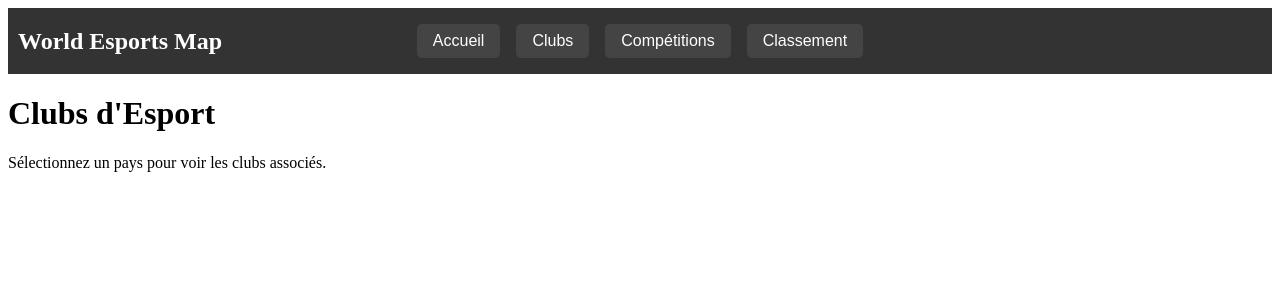
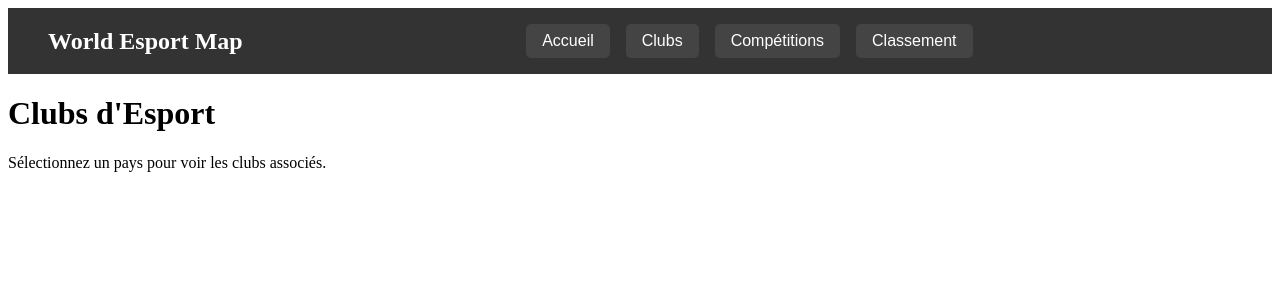
Before and after one commit to LighRing/WorldEsportMap, a React (Vite) app: page /clubs in a window 1280 px wide. Shown: the top 300 px of the page. Built offline with nearby package versions, Linux system fonts and the light colour scheme.

Commit message:
Fixation de la map
- Blocage de la carte sur les côtés
- Réglage du zoom de base
- Ajout redirection quand cliquer sur logo

```diff
--- a/src/components/InteractiveMap.jsx
+++ b/src/components/InteractiveMap.jsx
@@ -28,6 +28,11 @@ const hoverStyle = {
   color: "#003366", // Couleur de bordure au survol
 };
 
+const bounds = [
+  [-90, -180], // Sud-Ouest (latitude minimale, longitude minimale)
+  [90, 180],   // Nord-Est (latitude maximale, longitude maximale)
+];
+
 const InteractiveMap = () => {
   const [hoveredCountry, setHoveredCountry] = useState(null);
   const [hoveredClubs, setHoveredClubs] = useState([]);
@@ -57,7 +62,15 @@ const InteractiveMap = () => {
 
   return (
     <div className="mapContainer">
-      <MapContainer center={[20, 10]} zoom={2} className="leafletMap">
+      <MapContainer
+        center={[20, 10]} // Centre initial de la carte
+        zoom={2.3} // Zoom initial
+        minZoom={2.3} // Zoom minimal
+        maxZoom={10} // Zoom maximal
+        className="leafletMap"
+        maxBounds={bounds} // Limite de déplacement
+        maxBoundsViscosity={1.0} // Viscosité pour empêcher le déplacement hors limites
+      >
         <TileLayer
           url="https://{s}.tile.openstreetmap.org/{z}/{x}/{y}.png"
           attribution="&copy; OpenStreetMap contributors"
--- a/src/components/navbar.jsx
+++ b/src/components/navbar.jsx
@@ -5,7 +5,9 @@ import "../styles/navbar.css";
 const Navbar = () => {
   return (
     <nav className="navbar">
-      <h1 className="navbar-logo">World Esports Map</h1>
+      <Link to="/" className="navbar-logo">
+        World Esport Map
+      </Link>
       <ul className="navbar-links">
         <li>
           <button>
--- a/src/styles/navbar.css
+++ b/src/styles/navbar.css
@@ -1,43 +1,39 @@
 .navbar {
   display: flex;
-    justify-content: center; /* Centre tous les éléments horizontalement */
-    align-items: center; /* Centre les éléments verticalement */
+  justify-content: space-between; /* Espacement entre le logo et les boutons */
+  align-items: center;
   background-color: #333; /* Couleur de fond */
   padding: 1em;
   color: white;
-    position: relative; /* Nécessaire si le logo est à repositionner */
 }
 
 .navbar-logo {
   font-size: 1.5em;
   font-weight: bold;
-    position: absolute; /* Positionne le logo indépendamment */
-    left: 10px; /* Ajuste l'espace à gauche du logo */
+  padding-left: 1em;
   color: white;
+  text-decoration: none; /* Supprime le soulignement */
+  cursor: pointer; /* Icône de main au survol */
+}
+
+.navbar-logo:hover {
+  color: #aaa; /* Change légèrement la couleur au survol */
 }
 
 .navbar-links {
   display: flex;
+  justify-content: center; /* Centre les boutons horizontalement */
   gap: 1em; /* Espacement entre les boutons */
   list-style: none;
   margin: 0;
   padding: 0;
+  flex: 1; /* Permet aux boutons de se centrer avec le logo */
 }
 
 .navbar-links li {
   display: inline-block;
 }
 
-  .navbar-links a {
-    text-decoration: none;
-    color: white;
-  }
-
-  .navbar-links a:hover {
-    text-decoration: none; /* Garde les liens sans soulignement au survol */
-  }
-
-  /* Style des boutons */
 .navbar-links button {
   background-color: #444; /* Couleur de fond des boutons */
   border: none;
@@ -50,7 +46,7 @@
 }
 
 .navbar-links button:hover {
-    background-color: #555; /* Couleur de fond au survol */
+  background-color: #555; /* Couleur au survol */
 }
 
 .navbar-links button a {
```
Lines whose indentation alone changed are shown as unchanged.
